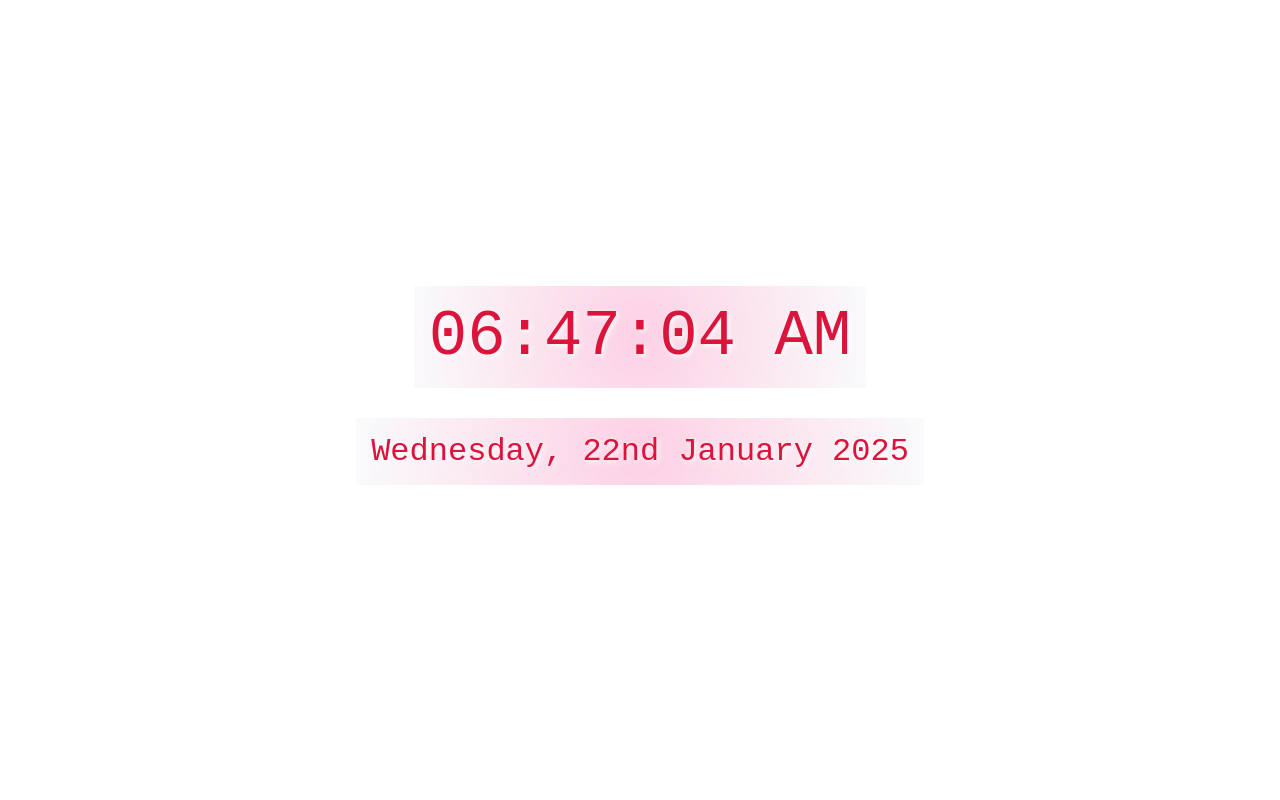
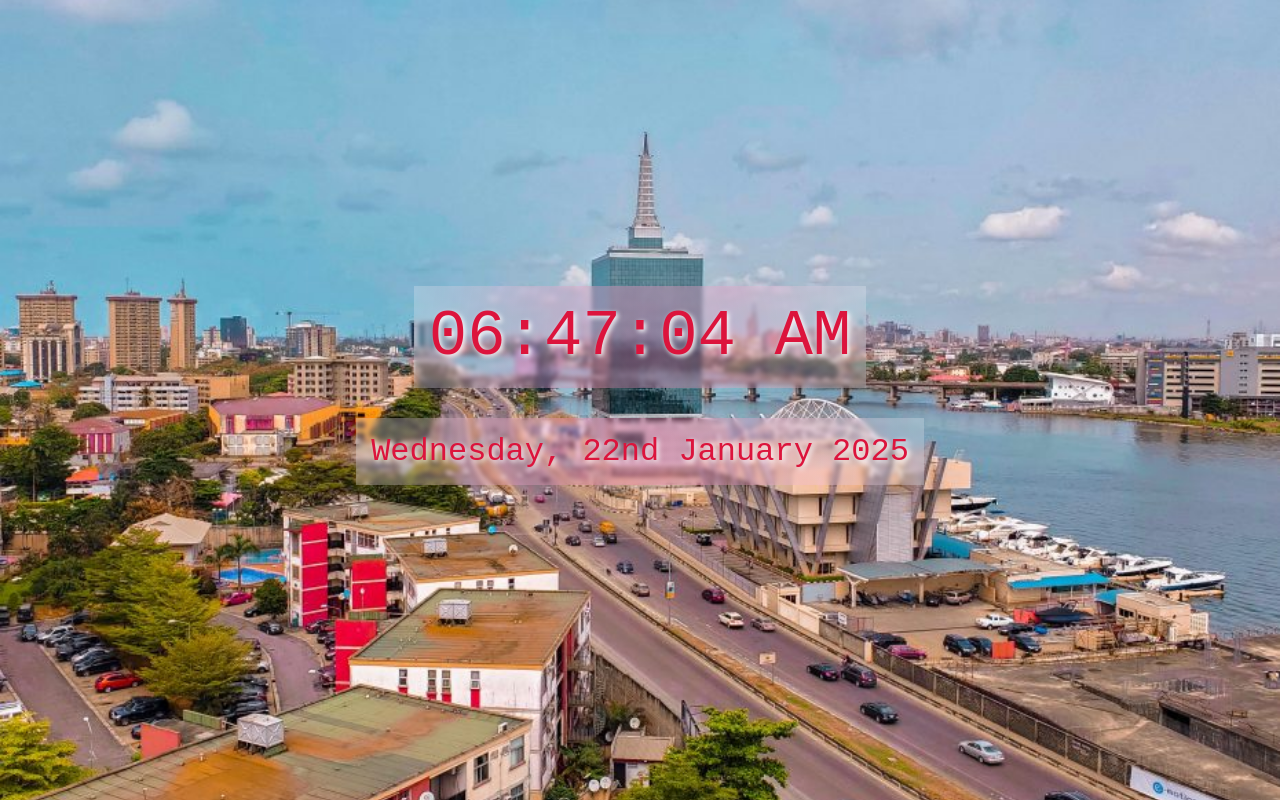
Before and after one commit to Muayyad822/Digital-Clock, a plain HTML site: page index.html in a window 1280 px wide. Drawn offline with Linux system fonts and the light colour scheme; the site is published under a folder, as on GitHub Pages, so addresses that start at the root find nothing.

Commit message:
Update style.css

```diff
--- a/style.css
+++ b/style.css
@@ -1,6 +1,6 @@
 body{
   margin: 0;
-  background-image: url(/images/city-bg.jpg);
+  background-image: url(city-bg.jpg);
   background-repeat: no-repeat;
   background-size: cover;
   background-position: center;
```
